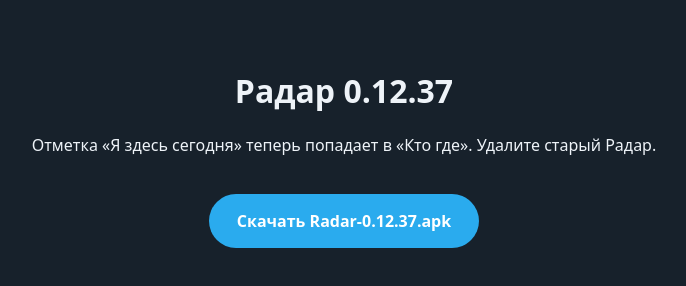
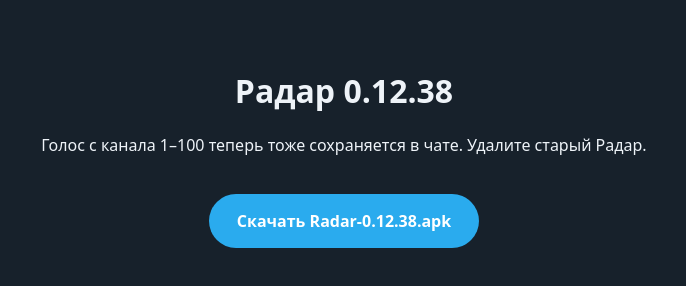
Before and after one commit to NicolasSavin/multimodal-routes, a plain HTML site: page radar.html in a window 1280 px wide. Shown: the whole page, without its empty margins (296-982 px from the left). Drawn offline with Linux system fonts and the light colour scheme.

Commit message:
Radar 0.12.38

```diff
--- a/radar.html
+++ b/radar.html
@@ -1,5 +1,5 @@
 <!DOCTYPE html>
-<html lang="ru"><head><meta charset="UTF-8"/><meta name="viewport" content="width=device-width,initial-scale=1"/><title>Радар 0.12.37</title>
+<html lang="ru"><head><meta charset="UTF-8"/><meta name="viewport" content="width=device-width,initial-scale=1"/><title>Радар 0.12.38</title>
 <style>body{margin:0;font-family:system-ui,sans-serif;background:#17212b;color:#eef3f8;text-align:center;padding:48px 20px}a.btn{display:inline-block;margin-top:22px;padding:16px 28px;border-radius:999px;background:#2aabee;color:#fff;font-weight:700;text-decoration:none}</style></head>
-<body><h1>Радар 0.12.37</h1><p>Отметка «Я здесь сегодня» теперь попадает в «Кто где». Удалите старый Радар.</p>
-<a class="btn" href="https://cdn.jsdelivr.net/gh/NicolasSavin/nexgram@20e5523/dist/Radar-0.12.37.apk">Скачать Radar-0.12.37.apk</a></body></html>
+<body><h1>Радар 0.12.38</h1><p>Голос с канала 1–100 теперь тоже сохраняется в чате. Удалите старый Радар.</p>
+<a class="btn" href="https://cdn.jsdelivr.net/gh/NicolasSavin/nexgram@2d1a77e/dist/Radar-0.12.38.apk">Скачать Radar-0.12.38.apk</a></body></html>
```
